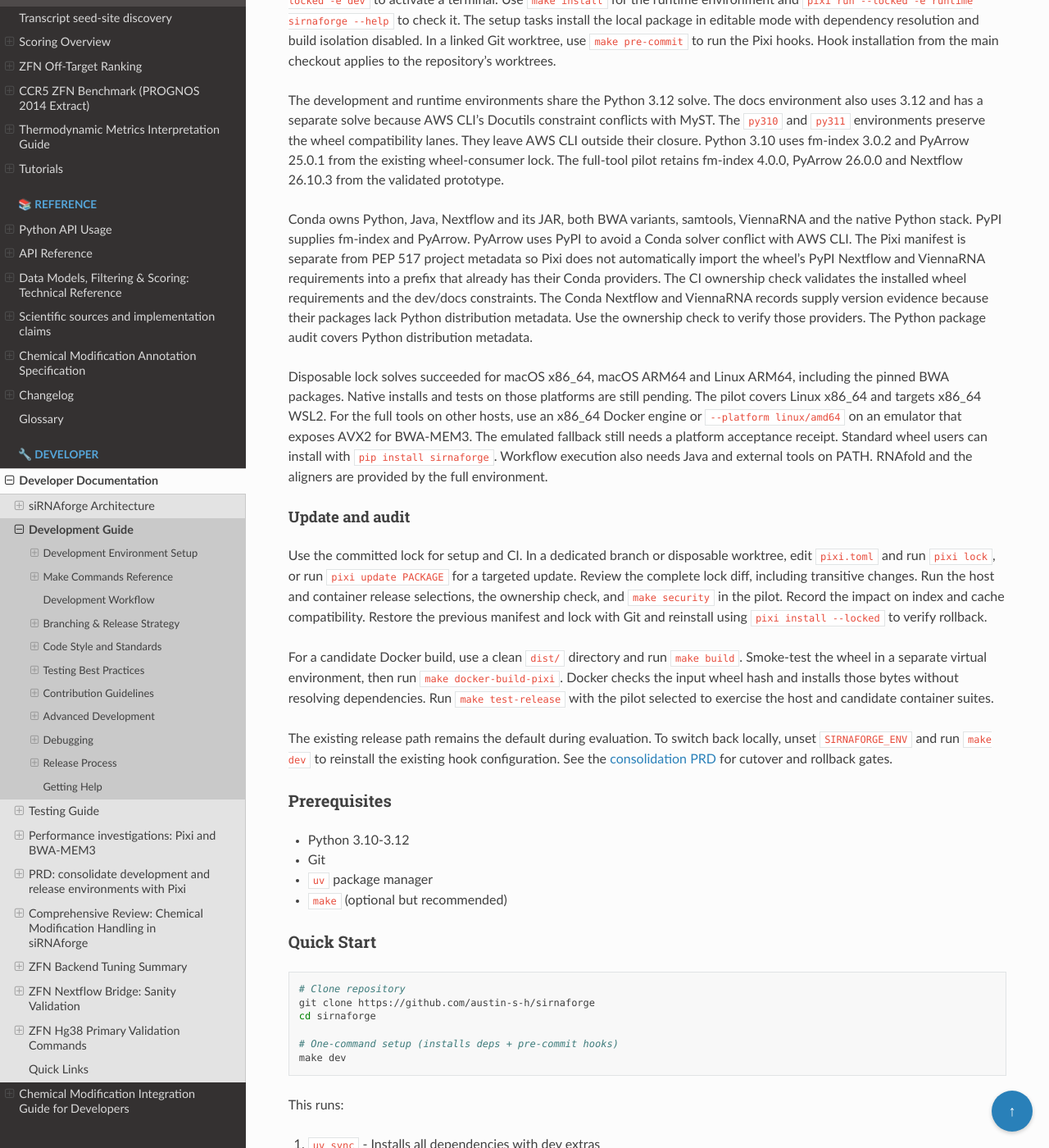
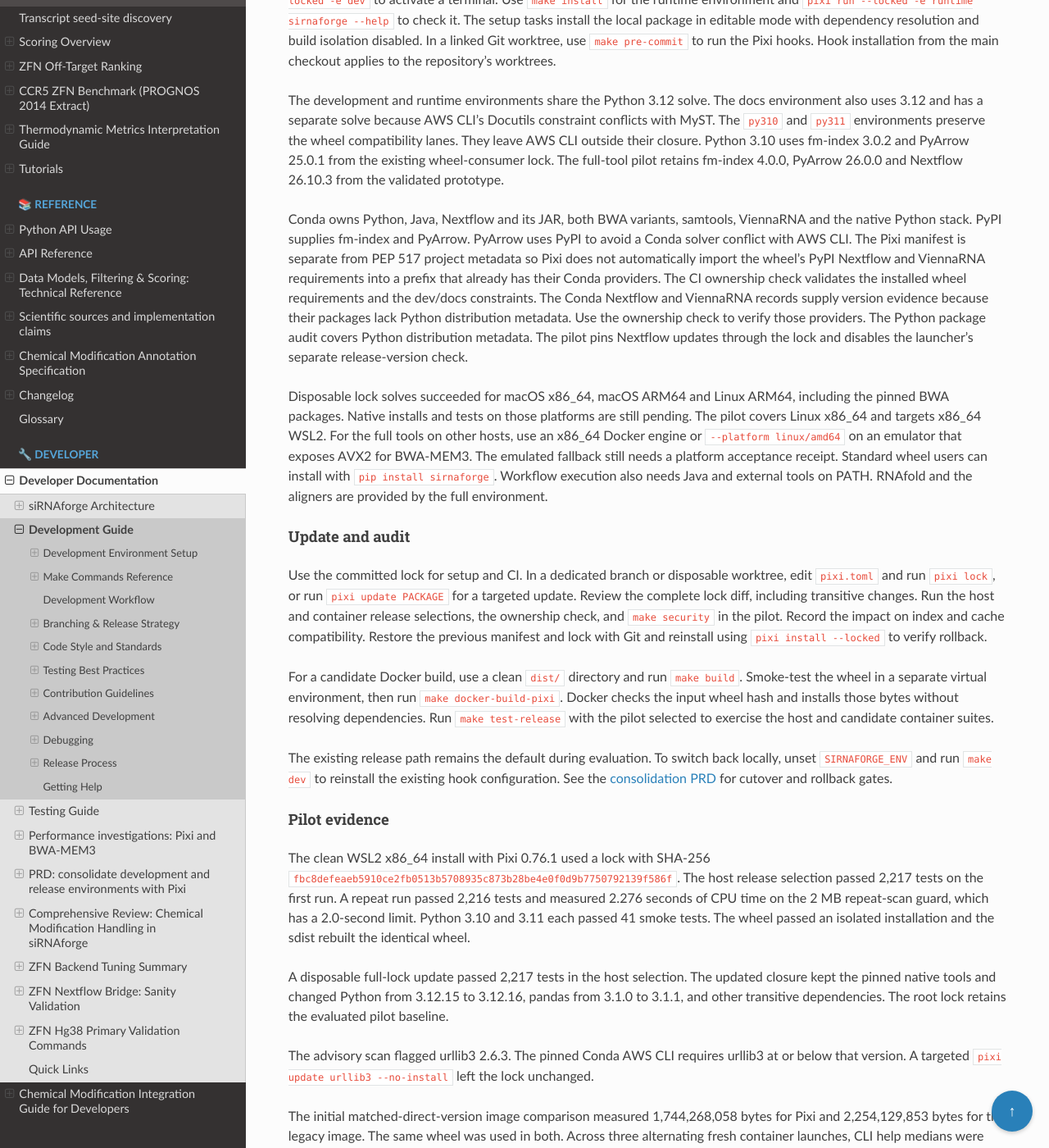
Before and after one commit to Austin-s-h/sirnaforge, a Sphinx documentation site: the page built from docs/developer/development.md, in a window 1280 px wide and 1400 px high, scrolled down 652 px. Shown: the whole window at 82% size. Built offline with Sphinx 7.4.7 and the Read the Docs theme 3.1.0, drawn with Linux system fonts in a browser that asks for light colours; some of the changed text lies outside the part shown.

Commit message:
Disable unlocked Nextflow update checks and record pilot evidence

```diff
--- a/docs/developer/development.md
+++ b/docs/developer/development.md
@@ -46,7 +46,8 @@ check validates the installed wheel requirements and the dev/docs constraints.
 The Conda Nextflow and ViennaRNA records supply version evidence because
 their packages lack Python distribution metadata. Use the ownership check
 to verify those providers. The Python package audit covers Python
-distribution metadata.
+distribution metadata. The pilot pins Nextflow updates through the lock and
+disables the launcher's separate release-version check.
 
 Disposable lock solves succeeded for macOS x86_64, macOS ARM64 and Linux
 ARM64, including the pinned BWA packages. Native installs and tests on
@@ -78,6 +79,32 @@ The existing release path remains the default during evaluation. To switch
 back locally, unset `SIRNAFORGE_ENV` and run `make dev` to reinstall the
 existing hook configuration. See the [consolidation PRD](environment_consolidation_prd.md)
 for cutover and rollback gates.
+
+#### Pilot evidence
+
+The clean WSL2 x86_64 install with Pixi 0.76.1 used a lock with SHA-256
+`fbc8defeaeb5910ce2fb0513b5708935c873b28be4e0f0d9b7750792139f586f`.
+The host release selection passed 2,217 tests on the first run. A repeat
+run passed 2,216 tests and measured 2.276 seconds of CPU time on the
+2 MB repeat-scan guard, which has a 2.0-second limit. Python 3.10 and 3.11
+each passed 41 smoke tests. The wheel passed an isolated installation and
+the sdist rebuilt the identical wheel.
+
+A disposable full-lock update passed 2,217 tests in the host selection.
+The updated closure kept the pinned native tools and changed Python from
+3.12.15 to 3.12.16, pandas from 3.1.0 to 3.1.1, and other transitive
+dependencies. The root lock retains the evaluated pilot baseline.
+
+The advisory scan flagged urllib3 2.6.3. The pinned Conda AWS CLI
+requires urllib3 at or below that version. A targeted
+`pixi update urllib3 --no-install` left the lock unchanged.
+
+The initial matched-direct-version image comparison measured 1,744,268,058
+bytes for Pixi and 2,254,129,853 bytes for the legacy image. The same wheel
+was used in both. Across three alternating fresh container launches, CLI
+help medians were 2.621 and 1.919 seconds, respectively. Other validation
+jobs shared the host during this trial. The PRD calls for maintainer
+acceptance of a median startup regression above 20%.
 
 ### Prerequisites
 
--- a/pixi.toml
+++ b/pixi.toml
@@ -39,6 +39,7 @@ tomli = ">=2.0.1"
 
 [activation.env]
 NXF_DIST = "$CONDA_PREFIX/share/nextflow/dist"
+NXF_DISABLE_CHECK_LATEST = "true"
 
 [feature.py310.dependencies]
 python = "3.10.*"
```
Also changed, not shown: 1 other file.
